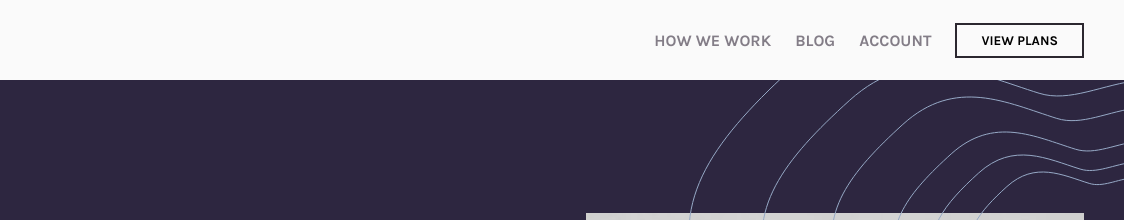
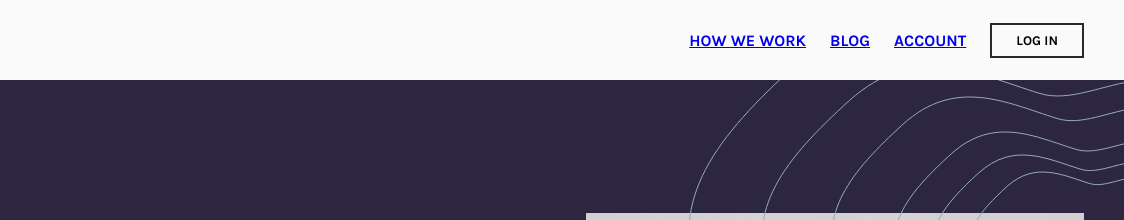
Before and after one commit to ChristelPeerisR/Frontend-Mentor-Insure-landing-page, a plain HTML site: page index.html in a window 1280 px wide. Shown: the top 220 px of the page, 156-1280 px from the left. Drawn offline with Linux system fonts and the light colour scheme.

Commit message:
Update index.html

```diff
--- a/index.html
+++ b/index.html
@@ -18,10 +18,10 @@
         <div class="nav-container">
           <img src="./images/logo.svg" alt="logo" class="logo" />
           <ul class="nav-links">
-            <li class="nav-link">How we work</li>
-            <li class="nav-link">Blog</li>
-            <li class="nav-link">Account</li>
-            <li class="nav-link"><button>View plans</button></li>
+            <li class="nav-link"><a href="#how">How we work</a></li>
+            <li class="nav-link"><a href="#blog">Blog</a></li>
+            <li class="nav-link"><a href="#acc">Account</a></li>
+            <li class="nav-link"><button>Log In</button></li>
           </ul>
           <button class="menu-btn">
             <img src="./images/icon-hamburger.svg" alt="hamburger" />
@@ -34,7 +34,7 @@
         <div class="landing">
           <img src="./images/bg-pattern-intro-right-desktop.svg" alt="" class="intro-right ds" />
           <img src="./images/bg-pattern-intro-left-desktop.svg" alt="" class="intro-left ds" />
-          <div class="landing-container">
+          <div class="landing-container" id="how">
             <div class="content">
               <img src="./images/bg-pattern-intro-left-mobile.svg" alt="" class="container-left mb" />
               <img src="./images/bg-pattern-intro-right-mobile.svg" alt="" class="container-right mb" />
@@ -51,7 +51,7 @@
             </div>
           </div>
         </div>
-        <div class="how-section">
+        <div class="how-section" id="blog">
           <div class="how-container">
             <h1 class="title">We’re different</h1>
             <div class="row">
@@ -89,7 +89,7 @@
             </div>
           </div>
         </div>
-        <div class="work-section">
+        <div class="work-section" id="acc">
           <div class="work-container">
             <h1>
               Find out more <br />
```
